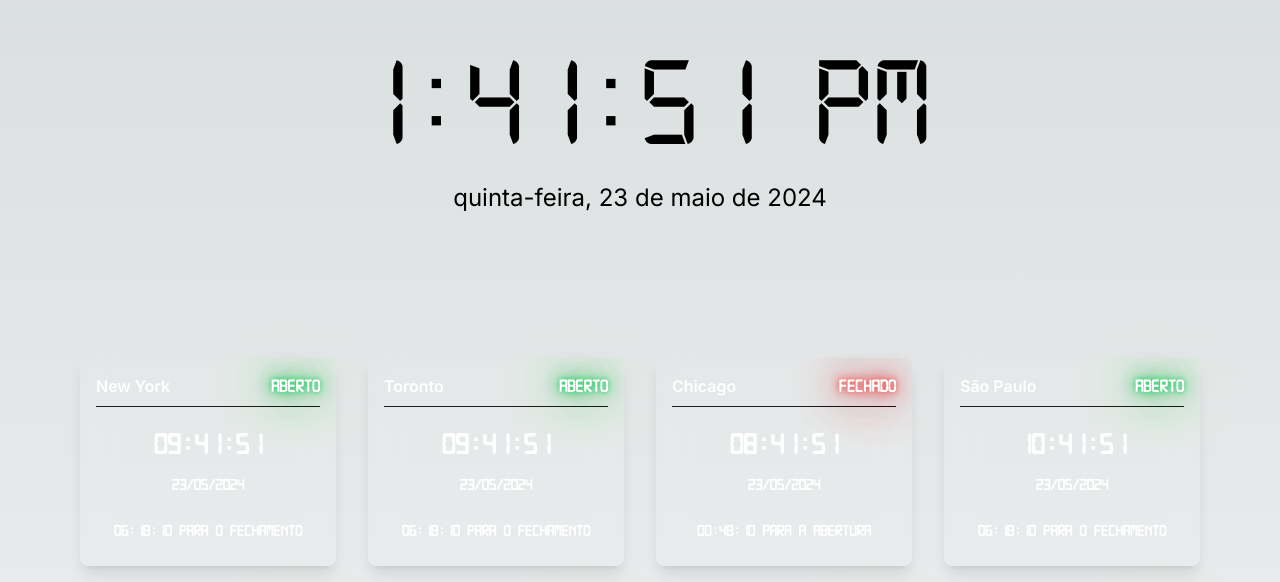
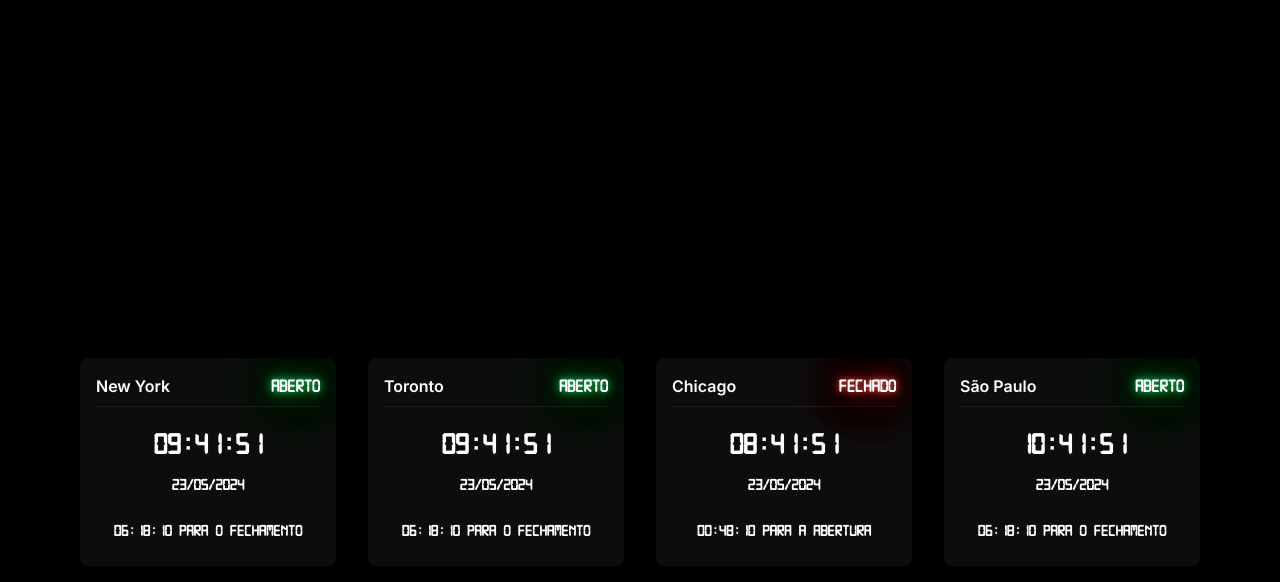
Before and after one commit to ViniciusRodrigues10/market-clock, a Next.js app: page / in a window 1280 px wide. Shown: the part 218-800 px from the top of the page. Built offline with nearby package versions, Linux system fonts and the light colour scheme.

Commit message:
feat: adding black background to the entire website

```diff
--- a/src/app/page.tsx
+++ b/src/app/page.tsx
@@ -5,7 +5,7 @@
 export default function Home() {
   const now = new Date()
   return (
-    <main>
+    <main className="flex min-h-screen flex-col bg-[#000000]">
       <Clock time={now.getTime()} />
       <Calendar />
       <ClockCity />
```
